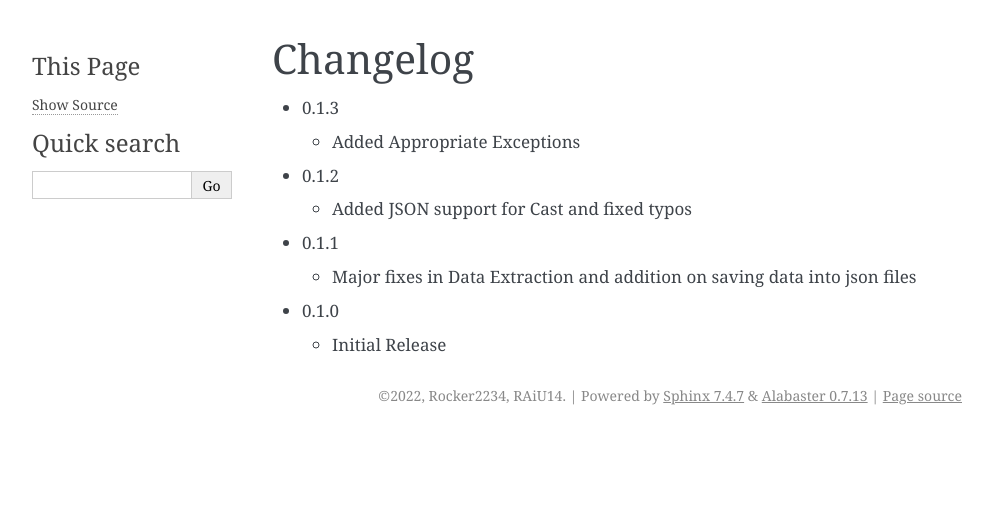
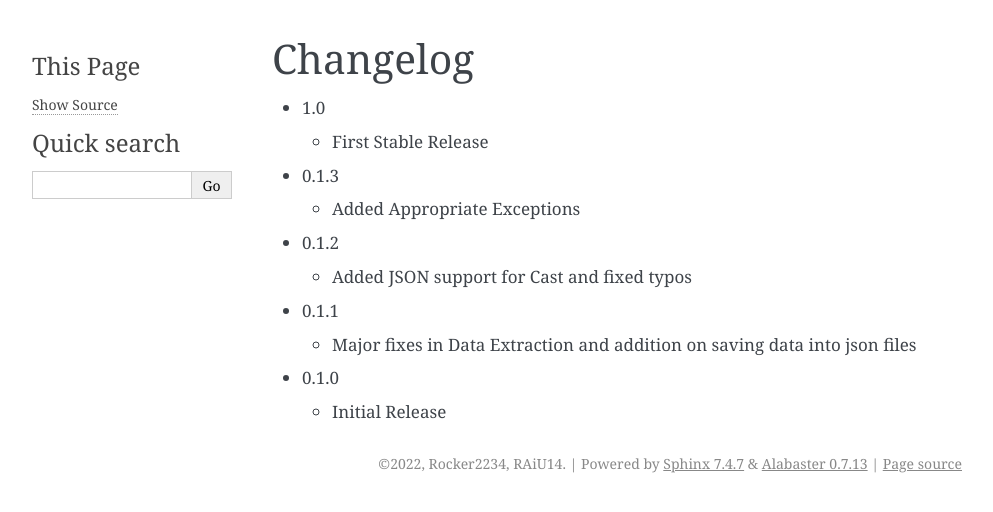
Before and after one commit to Rocker2234/Python-MDL-API, a Sphinx documentation site: the page built from docs/source/info/Changelog.md, in a window 1280 px wide. Shown: the top 512 px of the page, without its empty margins (148-1141 px from the left). Built offline with Sphinx 7.4.7, drawn with Linux system fonts in a browser that asks for light colours.

Commit message:
Update docs and fix typos

```diff
--- a/docs/source/info/Changelog.md
+++ b/docs/source/info/Changelog.md
@@ -1,5 +1,7 @@
 # Changelog
 
+* 1.0
+  * First Stable Release
 * 0.1.3
   * Added Appropriate Exceptions
 * 0.1.2
```
Also changed, not shown: docs/source/doc/InfoPage.md (+1 -1 lines).
